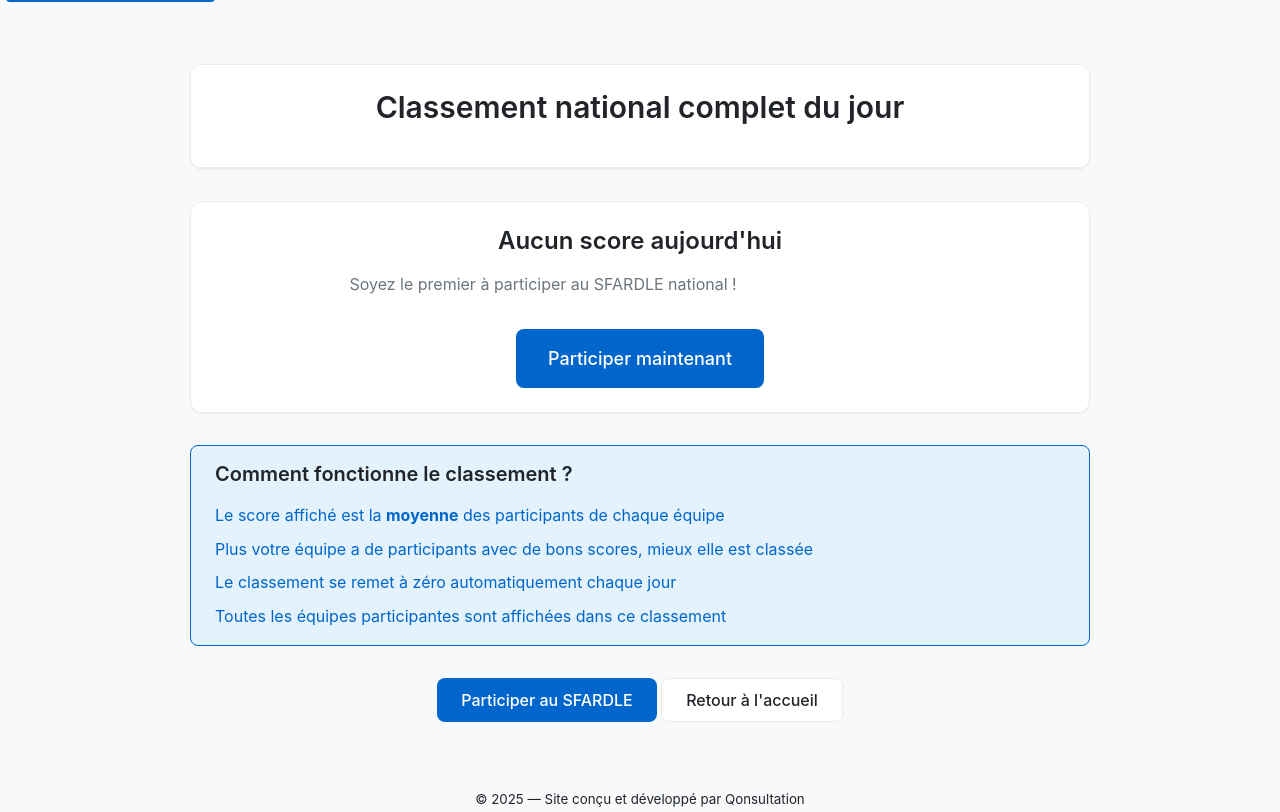
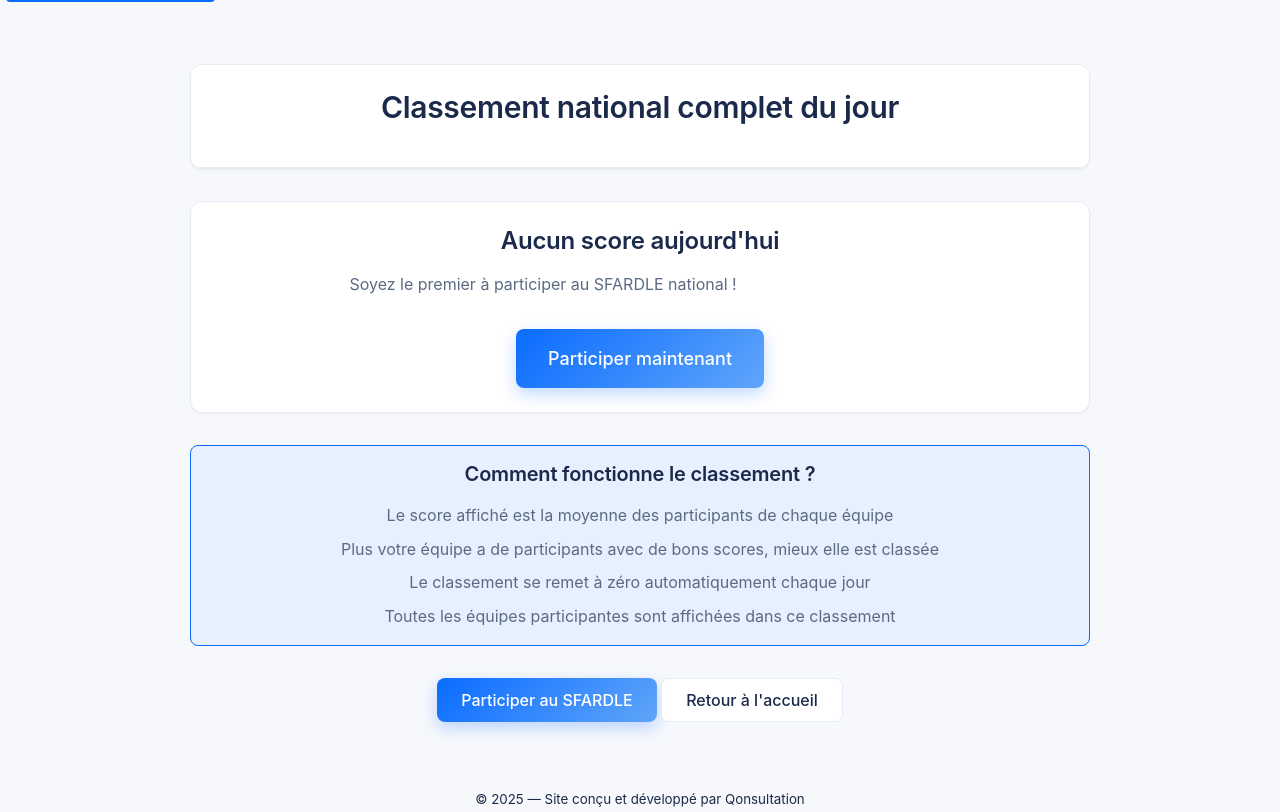
Before and after one commit to amszamburski/quiz-medical-fr, a Flask app: page /national/leaderboard in a window 1280 px wide. Run offline with Flask 3, Linux system fonts and the light colour scheme; data that the repository does not hold is empty; some libraries are stand-ins or nearby versions.

Commit message:
Improved UI

```diff
--- a/app/static/css/design-system.css
+++ b/app/static/css/design-system.css
@@ -8,6 +8,7 @@
   max-height: 256px !important;
   display: block !important;
   margin: 0 auto var(--space-xl) auto !important;
+  border-radius: 16px !important; /* subtle rounded corners */
 }
 
 /* CSS Reset and Base Styles */
@@ -238,6 +239,11 @@ p {
 .btn-large {
   padding: var(--space-md) var(--space-xl);
   font-size: var(--font-size-lg);
+}
+
+/* Utility */
+.text-secondary {
+  color: var(--text-secondary) !important;
 }
 
 /* Forms */
@@ -508,3 +514,57 @@ p {
     transition-duration: 0.01ms !important;
   }
 }
+
+/* === Theme Enhancements (Logo-inspired modern look) === */
+
+/* Override palette to align with sfardle logo blues */
+:root {
+  --background: #f6f8fc;
+  --border: #e6ecf5;
+  --border-subtle: #eef3f9;
+  --text-primary: #1b2a4a;
+  --text-secondary: #5b6b82;
+  --text-muted: #8a98ad;
+  --accent-primary: #0a6cff;
+  --accent-primary-hover: #0858cc;
+  --accent-primary-light: #e6f0ff;
+}
+
+/* Subtle gradient background and improved headings */
+body {
+  background:
+    radial-gradient(1200px 600px at 10% -10%, rgba(96,165,250,0.10), rgba(255,255,255,0)) no-repeat,
+    radial-gradient(800px 400px at 110% 10%, rgba(10,108,255,0.08), rgba(255,255,255,0)) no-repeat,
+    var(--background);
+}
+
+h1, h2, h3, h4, h5, h6 { letter-spacing: -0.01em; }
+
+/* Cards: soft hover elevation */
+.card { transition: box-shadow var(--transition-base), transform var(--transition-base); }
+.card:hover { box-shadow: var(--shadow-lg); transform: translateY(-2px); }
+
+/* Buttons: gradient primary */
+.btn-primary {
+  background: linear-gradient(135deg, var(--accent-primary), #60a5fa);
+  box-shadow: 0 6px 16px rgba(10,108,255,0.25);
+}
+.btn-primary:hover { filter: saturate(1.05) brightness(0.98); }
+
+/* Badges */
+.badge { display:inline-block; padding: 0.25rem 0.5rem; border-radius: 999px; font-weight: 600; font-size: var(--font-size-sm); }
+.badge-grade { background: var(--accent-primary-light); color: var(--accent-primary); }
+
+/* Progress component (usable instead of inline styles) */
+.progress { width: 100%; height: 12px; background: var(--border); border-radius: 999px; overflow: hidden; }
+.progress-bar { height: 100%; width: 0; background: linear-gradient(90deg, var(--accent-primary), #60a5fa); transition: width 0.4s ease; }
+
+/* Links */
+a { color: var(--accent-primary); text-decoration-color: rgba(10,108,255,0.35); text-underline-offset: 2px; }
+a:hover { text-decoration-thickness: 2px; }
+
+/* Overlay enhancement */
+#eval-overlay { backdrop-filter: saturate(1.2) blur(2px); }
+
+/* Spinner keyframes (used by overlay JS) */
+@keyframes sfardle-spin { to { transform: rotate(360deg); } }
--- a/app/templates/national/leaderboard.html
+++ b/app/templates/national/leaderboard.html
@@ -58,9 +58,9 @@
     {% endif %}
 
     <div class="alert alert-info">
-        <h3 class="mb-md">Comment fonctionne le classement ?</h3>
-        <ul style="list-style: none; padding: 0; margin: 0;">
-            <li class="mb-sm">Le score affiché est la <strong>moyenne</strong> des participants de chaque équipe</li>
+        <h3 class="mb-md text-center">Comment fonctionne le classement ?</h3>
+        <ul class="list-unstyled text-center mb-0 text-secondary">
+            <li class="mb-sm">Le score affiché est la moyenne des participants de chaque équipe</li>
             <li class="mb-sm">Plus votre équipe a de participants avec de bons scores, mieux elle est classée</li>
             <li class="mb-sm">Le classement se remet à zéro automatiquement chaque jour</li>
             <li>Toutes les équipes participantes sont affichées dans ce classement</li>
```
